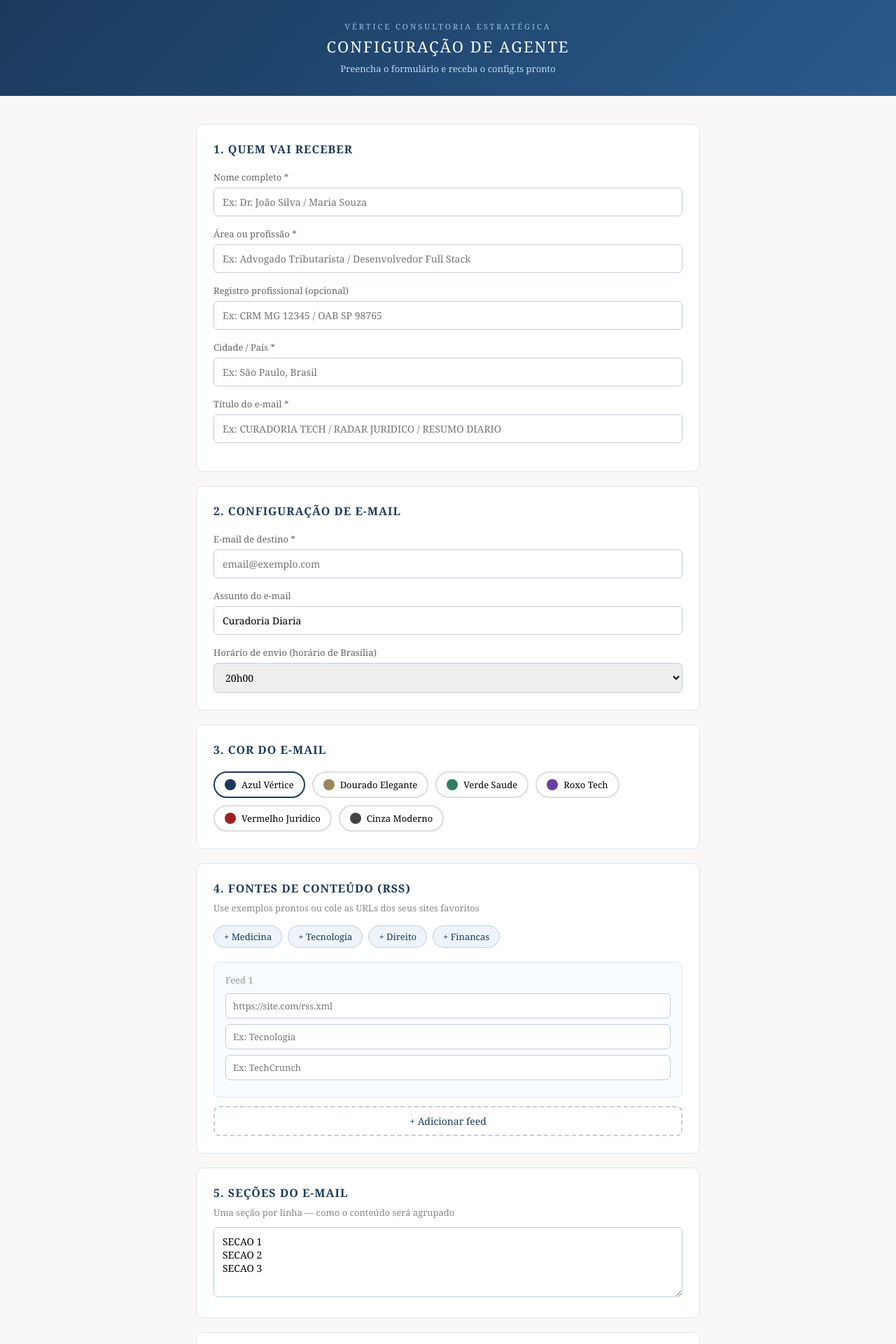
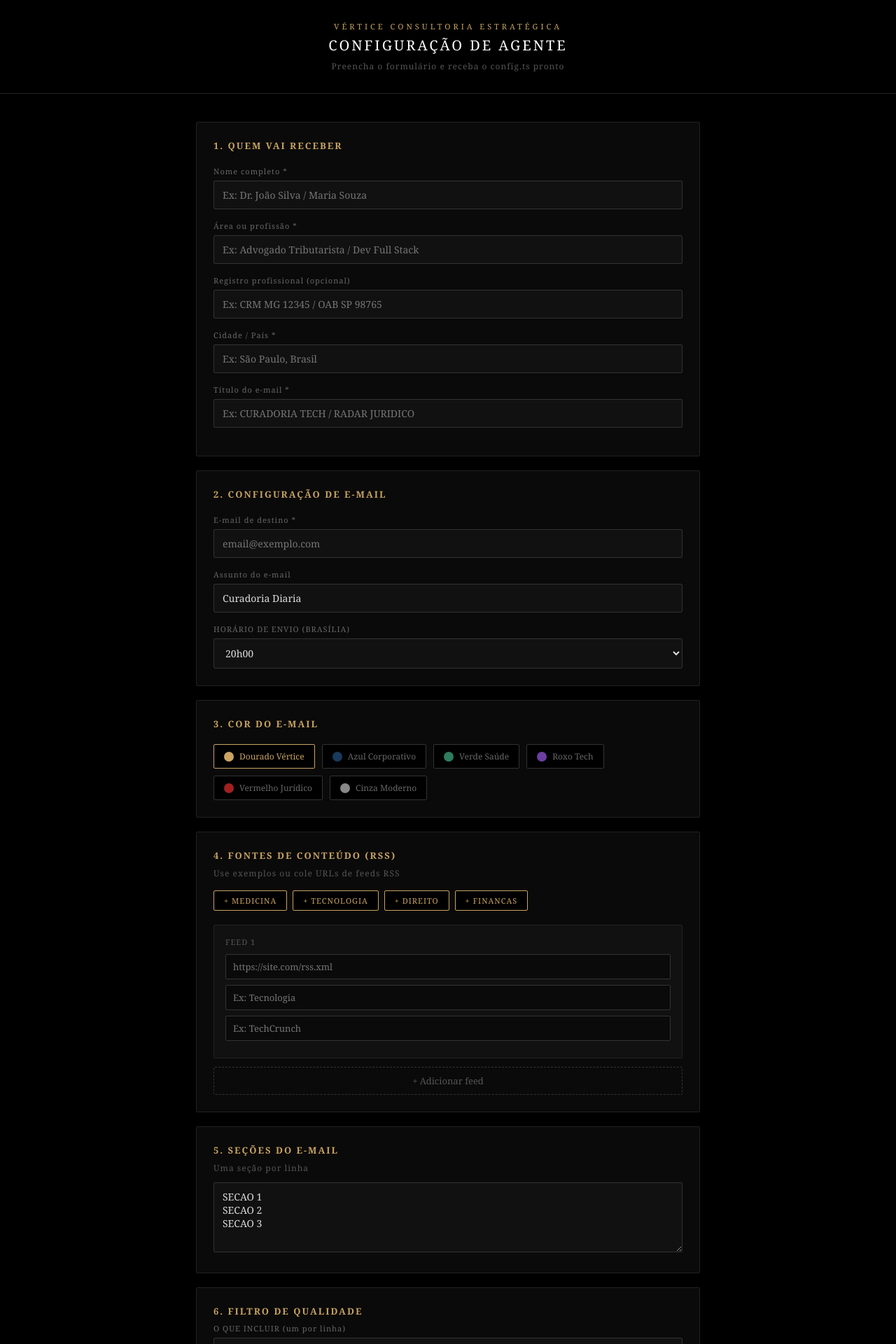
Before and after one commit to lcunhapereira-droid/disparo-de-email, a Next.js app: page /setup in a window 1280 px wide. Shown: the top 1920 px of the page at 70% size. Built offline with nearby package versions, Linux system fonts and the light colour scheme.

Commit message:
feat: aplica identidade Vertice preta e dourada no chat e setup

```diff
--- a/app/setup/page.tsx
+++ b/app/setup/page.tsx
@@ -2,12 +2,12 @@
 import { useState } from "react";
 
 const CORES_PRESET = [
-  { nome: "Azul Vértice", primaria: "#1a3a5c", secundaria: "#2a5a8c" },
-  { nome: "Dourado Elegante", primaria: "#9B8559", secundaria: "#b8a07a" },
-  { nome: "Verde Saude", primaria: "#2e7d5e", secundaria: "#4aa07d" },
+  { nome: "Dourado Vértice", primaria: "#C9A462", secundaria: "#b8945a" },
+  { nome: "Azul Corporativo", primaria: "#1a3a5c", secundaria: "#2a5a8c" },
+  { nome: "Verde Saúde", primaria: "#2e7d5e", secundaria: "#4aa07d" },
   { nome: "Roxo Tech", primaria: "#6b3fa0", secundaria: "#8f5cc7" },
-  { nome: "Vermelho Juridico", primaria: "#a02020", secundaria: "#c74040" },
-  { nome: "Cinza Moderno", primaria: "#444444", secundaria: "#666666" },
+  { nome: "Vermelho Jurídico", primaria: "#a02020", secundaria: "#c74040" },
+  { nome: "Cinza Moderno", primaria: "#888888", secundaria: "#aaaaaa" },
 ];
 
 const FEEDS_EXEMPLO = {
@@ -79,9 +79,7 @@ export default function SetupPage() {
     const secoesStr = form.secoes.split("\n").filter(Boolean).map(s => `    "${s.trim()}",`).join("\n");
     const incluirStr = form.incluir.split("\n").filter(Boolean).map(s => `      "${s.trim()}",`).join("\n");
     const excluirStr = form.excluir.split("\n").filter(Boolean).map(s => `      "${s.trim()}",`).join("\n");
-
     const config = `export const CONFIG = {\n\n  identidade: {\n    nomeDestinatario: "${form.nomeDestinatario}",\n    descricaoProfissional: "${form.descricaoProfissional}",\n    identificacao: "${form.identificacao}",\n    localidade: "${form.localidade}",\n    tituloEmail: "${form.tituloEmail || "CURADORIA DIARIA"}",\n  },\n\n  email: {\n    destinatario: "${form.emailDestinatario}",\n    assunto: "${form.assunto}",\n    remetente: "Curadoria IA <onboarding@resend.dev>",\n  },\n\n  cronSchedule: "${cron}",\n\n  visual: {\n    corPrimaria: "${cor.primaria}",\n    corSecundaria: "${cor.secundaria}",\n    corFundo: "#F9F8F7",\n    corBannerTexto: "#F0F0F0",\n    corDataFundo: "#E8EEF0",\n    corDataTexto: "#336655",\n    corRodape: "#1a1a1a",\n  },\n\n  feeds: [\n${feedsStr}\n  ],\n\n  secoes: [\n${secoesStr}\n  ],\n\n  filtro: {\n    incluir: [\n${incluirStr}\n    ],\n    excluir: [\n${excluirStr}\n    ],\n  },\n\n  idiomaSaida: "${form.idioma}",\n\n};`;
-
     setGerado(config);
     setCopiado(false);
   }
@@ -92,47 +90,54 @@ export default function SetupPage() {
     setTimeout(() => setCopiado(false), 3000);
   }
 
-  const cor = "#1a3a5c";
+  const ouro = "#C9A462";
 
   return (
-    <main style={{ background: "#F9F8F7", minHeight: "100vh", fontFamily: "Georgia,serif" }}>
-      <div style={{ background: "linear-gradient(135deg,#1a3a5c,#2a5a8c)", padding: "30px 40px", textAlign: "center" }}>
-        <p style={{ color: "#a0c0e0", margin: "0 0 6px", fontSize: 11, letterSpacing: 3 }}>VÉRTICE CONSULTORIA ESTRATÉGICA</p>
-        <h1 style={{ color: "#fff", margin: 0, fontSize: 22, letterSpacing: 2, fontWeight: "normal" }}>CONFIGURAÇÃO DE AGENTE</h1>
-        <p style={{ color: "#c0d8f0", margin: "8px 0 0", fontSize: 13 }}>Preencha o formulário e receba o config.ts pronto</p>
+    <main style={{ background: "#000", minHeight: "100vh", fontFamily: "Georgia,serif" }}>
+      <div style={{ background: "#000", borderBottom: "1px solid #222", padding: "30px 40px", textAlign: "center" }}>
+        <a href="/" style={{ textDecoration: "none" }}>
+          <div style={{ color: ouro, margin: "0 0 6px", fontSize: 11, letterSpacing: 4 }}>VÉRTICE CONSULTORIA ESTRATÉGICA</div>
+        </a>
+        <h1 style={{ color: "#fff", margin: 0, fontSize: 20, letterSpacing: 3, fontWeight: "normal" }}>CONFIGURAÇÃO DE AGENTE</h1>
+        <p style={{ color: "#555", margin: "8px 0 0", fontSize: 12, letterSpacing: 1 }}>Preencha o formulário e receba o config.ts pronto</p>
       </div>
 
       <div style={{ maxWidth: 720, margin: "0 auto", padding: "40px 20px" }}>
 
-        <div style={{ background: "#fff", border: "1px solid #dce8f0", borderRadius: 10, padding: 24, marginBottom: 20 }}>
-          <h2 style={{ color: cor, fontSize: 16, margin: "0 0 20px", letterSpacing: 1 }}>1. QUEM VAI RECEBER</h2>
-          {([
+        {[
+          { titulo: "1. QUEM VAI RECEBER", campos: [
             ["nomeDestinatario", "Nome completo *", "Ex: Dr. João Silva / Maria Souza"],
-            ["descricaoProfissional", "Área ou profissão *", "Ex: Advogado Tributarista / Desenvolvedor Full Stack"],
+            ["descricaoProfissional", "Área ou profissão *", "Ex: Advogado Tributarista / Dev Full Stack"],
             ["identificacao", "Registro profissional (opcional)", "Ex: CRM MG 12345 / OAB SP 98765"],
             ["localidade", "Cidade / País *", "Ex: São Paulo, Brasil"],
-            ["tituloEmail", "Título do e-mail *", "Ex: CURADORIA TECH / RADAR JURIDICO / RESUMO DIARIO"],
-          ] as [string, string, string][]).map(([k, lbl, ph]) => (
+            ["tituloEmail", "Título do e-mail *", "Ex: CURADORIA TECH / RADAR JURIDICO"],
+          ]},
+        ].map(({ titulo, campos }) => (
+          <div key={titulo} style={{ background: "#0a0a0a", border: "1px solid #222", borderRadius: 2, padding: 24, marginBottom: 20 }}>
+            <h2 style={{ color: ouro, fontSize: 13, margin: "0 0 20px", letterSpacing: 2 }}>{titulo}</h2>
+            {(campos as [string, string, string][]).map(([k, lbl, ph]) => (
+              <div key={k} style={{ marginBottom: 16 }}>
+                <label style={{ display: "block", fontSize: 11, color: "#666", marginBottom: 6, letterSpacing: 1 }}>{lbl}</label>
+                <input style={{ width: "100%", padding: "10px 12px", border: "1px solid #333", borderRadius: 2, fontSize: 14, fontFamily: "Georgia,serif", boxSizing: "border-box", background: "#111", color: "#ddd" }} placeholder={ph} value={(form as Record<string,string>)[k]} onChange={e => set(k, e.target.value)} />
+              </div>
+            ))}
+          </div>
+        ))}
+
+        <div style={{ background: "#0a0a0a", border: "1px solid #222", borderRadius: 2, padding: 24, marginBottom: 20 }}>
+          <h2 style={{ color: ouro, fontSize: 13, margin: "0 0 20px", letterSpacing: 2 }}>2. CONFIGURAÇÃO DE E-MAIL</h2>
+          {[
+            ["emailDestinatario", "E-mail de destino *", "email@exemplo.com"],
+            ["assunto", "Assunto do e-mail", "Curadoria Diaria"],
+          ].map(([k, lbl, ph]) => (
             <div key={k} style={{ marginBottom: 16 }}>
-              <label style={{ display: "block", fontSize: 13, color: "#666", marginBottom: 6 }}>{lbl}</label>
-              <input style={{ width: "100%", padding: "10px 12px", border: "1px solid #c0d0e0", borderRadius: 6, fontSize: 14, fontFamily: "Georgia,serif", boxSizing: "border-box" }} placeholder={ph} value={(form as Record<string,string>)[k]} onChange={e => set(k, e.target.value)} />
+              <label style={{ display: "block", fontSize: 11, color: "#666", marginBottom: 6, letterSpacing: 1 }}>{lbl}</label>
+              <input style={{ width: "100%", padding: "10px 12px", border: "1px solid #333", borderRadius: 2, fontSize: 14, fontFamily: "Georgia,serif", boxSizing: "border-box", background: "#111", color: "#ddd" }} placeholder={ph} value={(form as Record<string,string>)[k]} onChange={e => set(k, e.target.value)} />
             </div>
           ))}
-        </div>
-
-        <div style={{ background: "#fff", border: "1px solid #dce8f0", borderRadius: 10, padding: 24, marginBottom: 20 }}>
-          <h2 style={{ color: cor, fontSize: 16, margin: "0 0 20px", letterSpacing: 1 }}>2. CONFIGURAÇÃO DE E-MAIL</h2>
-          <div style={{ marginBottom: 16 }}>
-            <label style={{ display: "block", fontSize: 13, color: "#666", marginBottom: 6 }}>E-mail de destino *</label>
-            <input style={{ width: "100%", padding: "10px 12px", border: "1px solid #c0d0e0", borderRadius: 6, fontSize: 14, fontFamily: "Georgia,serif", boxSizing: "border-box" }} placeholder="email@exemplo.com" value={form.emailDestinatario} onChange={e => set("emailDestinatario", e.target.value)} />
-          </div>
-          <div style={{ marginBottom: 16 }}>
-            <label style={{ display: "block", fontSize: 13, color: "#666", marginBottom: 6 }}>Assunto do e-mail</label>
-            <input style={{ width: "100%", padding: "10px 12px", border: "1px solid #c0d0e0", borderRadius: 6, fontSize: 14, fontFamily: "Georgia,serif", boxSizing: "border-box" }} value={form.assunto} onChange={e => set("assunto", e.target.value)} />
-          </div>
           <div>
-            <label style={{ display: "block", fontSize: 13, color: "#666", marginBottom: 6 }}>Horário de envio (horário de Brasília)</label>
-            <select style={{ width: "100%", padding: "10px 12px", border: "1px solid #c0d0e0", borderRadius: 6, fontSize: 14, fontFamily: "Georgia,serif" }} value={form.horario} onChange={e => set("horario", e.target.value)}>
+            <label style={{ display: "block", fontSize: 11, color: "#666", marginBottom: 6, letterSpacing: 1 }}>HORÁRIO DE ENVIO (BRASÍLIA)</label>
+            <select style={{ width: "100%", padding: "10px 12px", border: "1px solid #333", borderRadius: 2, fontSize: 14, fontFamily: "Georgia,serif", background: "#111", color: "#ddd" }} value={form.horario} onChange={e => set("horario", e.target.value)}>
               {Array.from({ length: 24 }, (_, i) => (
                 <option key={i} value={i}>{String(i).padStart(2, "0")}h00</option>
               ))}
@@ -140,63 +145,63 @@ export default function SetupPage() {
           </div>
         </div>
 
-        <div style={{ background: "#fff", border: "1px solid #dce8f0", borderRadius: 10, padding: 24, marginBottom: 20 }}>
-          <h2 style={{ color: cor, fontSize: 16, margin: "0 0 20px", letterSpacing: 1 }}>3. COR DO E-MAIL</h2>
+        <div style={{ background: "#0a0a0a", border: "1px solid #222", borderRadius: 2, padding: 24, marginBottom: 20 }}>
+          <h2 style={{ color: ouro, fontSize: 13, margin: "0 0 20px", letterSpacing: 2 }}>3. COR DO E-MAIL</h2>
           <div style={{ display: "flex", flexWrap: "wrap", gap: 10 }}>
             {CORES_PRESET.map((c, i) => (
-              <button key={i} onClick={() => set("corPreset", String(i))} style={{ display: "flex", alignItems: "center", gap: 8, padding: "8px 14px", border: form.corPreset === i ? `2px solid ${cor}` : "2px solid #ddd", borderRadius: 20, background: "#fff", cursor: "pointer", fontSize: 13, fontFamily: "Georgia,serif" }}>
-                <span style={{ width: 16, height: 16, borderRadius: "50%", background: c.primaria, display: "inline-block" }} />
+              <button key={i} onClick={() => set("corPreset", String(i))} style={{ display: "flex", alignItems: "center", gap: 8, padding: "8px 14px", border: form.corPreset === i ? `1px solid ${ouro}` : "1px solid #333", borderRadius: 2, background: "#000", cursor: "pointer", fontSize: 12, fontFamily: "Georgia,serif", color: form.corPreset === i ? ouro : "#666" }}>
+                <span style={{ width: 14, height: 14, borderRadius: "50%", background: c.primaria, display: "inline-block", flexShrink: 0 }} />
                 {c.nome}
               </button>
             ))}
           </div>
         </div>
 
-        <div style={{ background: "#fff", border: "1px solid #dce8f0", borderRadius: 10, padding: 24, marginBottom: 20 }}>
-          <h2 style={{ color: cor, fontSize: 16, margin: "0 0 8px", letterSpacing: 1 }}>4. FONTES DE CONTEÚDO (RSS)</h2>
-          <p style={{ fontSize: 13, color: "#888", margin: "0 0 16px" }}>Use exemplos prontos ou cole as URLs dos seus sites favoritos</p>
+        <div style={{ background: "#0a0a0a", border: "1px solid #222", borderRadius: 2, padding: 24, marginBottom: 20 }}>
+          <h2 style={{ color: ouro, fontSize: 13, margin: "0 0 8px", letterSpacing: 2 }}>4. FONTES DE CONTEÚDO (RSS)</h2>
+          <p style={{ fontSize: 12, color: "#555", margin: "0 0 16px", letterSpacing: 1 }}>Use exemplos ou cole URLs de feeds RSS</p>
           <div style={{ display: "flex", gap: 8, flexWrap: "wrap", marginBottom: 20 }}>
             {(Object.keys(FEEDS_EXEMPLO) as Array<keyof typeof FEEDS_EXEMPLO>).map(area => (
-              <button key={area} onClick={() => usarExemplo(area)} style={{ padding: "6px 14px", background: "#eef4fa", border: "1px solid #c0d0e0", borderRadius: 20, cursor: "pointer", fontSize: 13, fontFamily: "Georgia,serif", color: cor }}>
-                + {area.charAt(0).toUpperCase() + area.slice(1)}
+              <button key={area} onClick={() => usarExemplo(area)} style={{ padding: "6px 14px", background: "#000", border: `1px solid ${ouro}`, borderRadius: 2, cursor: "pointer", fontSize: 11, fontFamily: "Georgia,serif", color: ouro, letterSpacing: 1 }}>
+                + {area.toUpperCase()}
               </button>
             ))}
           </div>
           {feeds.map((feed, i) => (
-            <div key={i} style={{ background: "#f8fbff", border: "1px solid #dce8f0", borderRadius: 8, padding: 16, marginBottom: 12 }}>
+            <div key={i} style={{ background: "#111", border: "1px solid #222", borderRadius: 2, padding: 16, marginBottom: 12 }}>
               <div style={{ display: "flex", justifyContent: "space-between", alignItems: "center", marginBottom: 10 }}>
-                <span style={{ fontSize: 13, color: "#999" }}>Feed {i + 1}</span>
-                {feeds.length > 1 && <button onClick={() => removeFeed(i)} style={{ background: "none", border: "none", color: "#c00", cursor: "pointer", fontSize: 13 }}>remover</button>}
+                <span style={{ fontSize: 11, color: "#555", letterSpacing: 1 }}>FEED {i + 1}</span>
+                {feeds.length > 1 && <button onClick={() => removeFeed(i)} style={{ background: "none", border: "none", color: "#c00", cursor: "pointer", fontSize: 12 }}>remover</button>}
               </div>
               {(["url", "categoria", "fonte"] as const).map(k => (
-                <input key={k} style={{ width: "100%", padding: "8px 10px", border: "1px solid #c0d0e0", borderRadius: 6, fontSize: 13, fontFamily: "Georgia,serif", marginBottom: 8, boxSizing: "border-box" }} placeholder={k === "url" ? "https://site.com/rss.xml" : k === "categoria" ? "Ex: Tecnologia" : "Ex: TechCrunch"} value={feed[k]} onChange={e => updateFeed(i, k, e.target.value)} />
+                <input key={k} style={{ width: "100%", padding: "8px 10px", border: "1px solid #333", borderRadius: 2, fontSize: 13, fontFamily: "Georgia,serif", marginBottom: 8, boxSizing: "border-box", background: "#0a0a0a", color: "#ddd" }} placeholder={k === "url" ? "https://site.com/rss.xml" : k === "categoria" ? "Ex: Tecnologia" : "Ex: TechCrunch"} value={feed[k]} onChange={e => updateFeed(i, k, e.target.value)} />
               ))}
             </div>
           ))}
-          <button onClick={addFeed} style={{ width: "100%", padding: "10px", border: `2px dashed #c0d0e0`, borderRadius: 8, background: "none", cursor: "pointer", color: cor, fontSize: 14, fontFamily: "Georgia,serif" }}>+ Adicionar feed</button>
+          <button onClick={addFeed} style={{ width: "100%", padding: "10px", border: "1px dashed #333", borderRadius: 2, background: "none", cursor: "pointer", color: "#555", fontSize: 13, fontFamily: "Georgia,serif" }}>+ Adicionar feed</button>
         </div>
 
-        <div style={{ background: "#fff", border: "1px solid #dce8f0", borderRadius: 10, padding: 24, marginBottom: 20 }}>
-          <h2 style={{ color: cor, fontSize: 16, margin: "0 0 8px", letterSpacing: 1 }}>5. SEÇÕES DO E-MAIL</h2>
-          <p style={{ fontSize: 13, color: "#888", margin: "0 0 12px" }}>Uma seção por linha — como o conteúdo será agrupado</p>
-          <textarea style={{ width: "100%", padding: "10px 12px", border: "1px solid #c0d0e0", borderRadius: 6, fontSize: 14, fontFamily: "Georgia,serif", boxSizing: "border-box", minHeight: 100 }} value={form.secoes} onChange={e => set("secoes", e.target.value)} />
+        <div style={{ background: "#0a0a0a", border: "1px solid #222", borderRadius: 2, padding: 24, marginBottom: 20 }}>
+          <h2 style={{ color: ouro, fontSize: 13, margin: "0 0 8px", letterSpacing: 2 }}>5. SEÇÕES DO E-MAIL</h2>
+          <p style={{ fontSize: 12, color: "#555", margin: "0 0 12px", letterSpacing: 1 }}>Uma seção por linha</p>
+          <textarea style={{ width: "100%", padding: "10px 12px", border: "1px solid #333", borderRadius: 2, fontSize: 14, fontFamily: "Georgia,serif", boxSizing: "border-box", minHeight: 100, background: "#111", color: "#ddd" }} value={form.secoes} onChange={e => set("secoes", e.target.value)} />
         </div>
 
-        <div style={{ background: "#fff", border: "1px solid #dce8f0", borderRadius: 10, padding: 24, marginBottom: 20 }}>
-          <h2 style={{ color: cor, fontSize: 16, margin: "0 0 8px", letterSpacing: 1 }}>6. FILTRO DE QUALIDADE</h2>
+        <div style={{ background: "#0a0a0a", border: "1px solid #222", borderRadius: 2, padding: 24, marginBottom: 20 }}>
+          <h2 style={{ color: ouro, fontSize: 13, margin: "0 0 8px", letterSpacing: 2 }}>6. FILTRO DE QUALIDADE</h2>
           <div style={{ marginBottom: 16 }}>
-            <label style={{ display: "block", fontSize: 13, color: "#666", marginBottom: 6 }}>O que incluir (um por linha)</label>
-            <textarea style={{ width: "100%", padding: "10px 12px", border: "1px solid #c0d0e0", borderRadius: 6, fontSize: 14, fontFamily: "Georgia,serif", boxSizing: "border-box", minHeight: 80 }} value={form.incluir} onChange={e => set("incluir", e.target.value)} />
+            <label style={{ display: "block", fontSize: 11, color: "#666", marginBottom: 6, letterSpacing: 1 }}>O QUE INCLUIR (um por linha)</label>
+            <textarea style={{ width: "100%", padding: "10px 12px", border: "1px solid #333", borderRadius: 2, fontSize: 14, fontFamily: "Georgia,serif", boxSizing: "border-box", minHeight: 80, background: "#111", color: "#ddd" }} value={form.incluir} onChange={e => set("incluir", e.target.value)} />
           </div>
           <div>
-            <label style={{ display: "block", fontSize: 13, color: "#666", marginBottom: 6 }}>O que excluir (um por linha)</label>
-            <textarea style={{ width: "100%", padding: "10px 12px", border: "1px solid #c0d0e0", borderRadius: 6, fontSize: 14, fontFamily: "Georgia,serif", boxSizing: "border-box", minHeight: 80 }} value={form.excluir} onChange={e => set("excluir", e.target.value)} />
+            <label style={{ display: "block", fontSize: 11, color: "#666", marginBottom: 6, letterSpacing: 1 }}>O QUE EXCLUIR (um por linha)</label>
+            <textarea style={{ width: "100%", padding: "10px 12px", border: "1px solid #333", borderRadius: 2, fontSize: 14, fontFamily: "Georgia,serif", boxSizing: "border-box", minHeight: 80, background: "#111", color: "#ddd" }} value={form.excluir} onChange={e => set("excluir", e.target.value)} />
           </div>
         </div>
 
-        <div style={{ background: "#fff", border: "1px solid #dce8f0", borderRadius: 10, padding: 24, marginBottom: 28 }}>
-          <h2 style={{ color: cor, fontSize: 16, margin: "0 0 12px", letterSpacing: 1 }}>7. IDIOMA DE SAÍDA</h2>
-          <select style={{ width: "100%", padding: "10px 12px", border: "1px solid #c0d0e0", borderRadius: 6, fontSize: 14, fontFamily: "Georgia,serif" }} value={form.idioma} onChange={e => set("idioma", e.target.value)}>
+        <div style={{ background: "#0a0a0a", border: "1px solid #222", borderRadius: 2, padding: 24, marginBottom: 28 }}>
+          <h2 style={{ color: ouro, fontSize: 13, margin: "0 0 12px", letterSpacing: 2 }}>7. IDIOMA DE SAÍDA</h2>
+          <select style={{ width: "100%", padding: "10px 12px", border: "1px solid #333", borderRadius: 2, fontSize: 14, fontFamily: "Georgia,serif", background: "#111", color: "#ddd" }} value={form.idioma} onChange={e => set("idioma", e.target.value)}>
             <option value="portugues brasileiro">Português Brasileiro</option>
             <option value="ingles">Inglês</option>
             <option value="espanhol">Espanhol</option>
@@ -204,33 +209,29 @@ export default function SetupPage() {
           </select>
         </div>
 
-        <button onClick={gerar} style={{ width: "100%", padding: "16px", background: "linear-gradient(135deg,#1a3a5c,#2a5a8c)", color: "#fff", border: "none", borderRadius: 10, fontSize: 16, fontFamily: "Georgia,serif", cursor: "pointer", letterSpacing: 1, marginBottom: 32 }}>
+        <button onClick={gerar} style={{ width: "100%", padding: "16px", background: ouro, color: "#000", border: "none", borderRadius: 2, fontSize: 13, fontFamily: "Georgia,serif", cursor: "pointer", letterSpacing: 3, marginBottom: 32, fontWeight: "bold" }}>
           GERAR MEU CONFIG.TS
         </button>
 
         {gerado && (
-          <div style={{ background: "#fff", border: "1px solid #dce8f0", borderRadius: 10, padding: 24, marginBottom: 32 }}>
+          <div style={{ background: "#0a0a0a", border: "1px solid #222", borderRadius: 2, padding: 24, marginBottom: 32 }}>
             <div style={{ display: "flex", justifyContent: "space-between", alignItems: "center", marginBottom: 16 }}>
-              <h2 style={{ color: cor, fontSize: 16, margin: 0, letterSpacing: 1 }}>SEU CONFIG.TS PRONTO</h2>
-              <button onClick={copiar} style={{ padding: "8px 20px", background: copiado ? "#2e7d5e" : cor, color: "#fff", border: "none", borderRadius: 20, cursor: "pointer", fontSize: 13, fontFamily: "Georgia,serif" }}>
-                {copiado ? "✓ Copiado!" : "Copiar"}
+              <h2 style={{ color: ouro, fontSize: 13, margin: 0, letterSpacing: 2 }}>CONFIG.TS PRONTO</h2>
+              <button onClick={copiar} style={{ padding: "8px 20px", background: copiado ? "#2e7d5e" : ouro, color: "#000", border: "none", borderRadius: 2, cursor: "pointer", fontSize: 11, fontFamily: "Georgia,serif", letterSpacing: 2, fontWeight: "bold" }}>
+                {copiado ? "✓ COPIADO" : "COPIAR"}
               </button>
             </div>
-            <pre style={{ background: "#1a1a1a", color: "#e8e8e8", padding: 20, borderRadius: 8, fontSize: 12, overflow: "auto", lineHeight: 1.6, margin: 0 }}>{gerado}</pre>
+            <pre style={{ background: "#000", color: "#e8e8e8", padding: 20, borderRadius: 2, fontSize: 12, overflow: "auto", lineHeight: 1.6, margin: 0, border: "1px solid #222" }}>{gerado}</pre>
 
-            <div style={{ background: "#eef4fa", border: "1px solid #c0d0e0", borderRadius: 8, padding: 20, marginTop: 20 }}>
-              <h3 style={{ color: cor, fontSize: 14, margin: "0 0 12px", letterSpacing: 1 }}>PRÓXIMOS PASSOS</h3>
-              <ol style={{ margin: 0, paddingLeft: 20, fontSize: 13, color: "#555", lineHeight: 2 }}>
+            <div style={{ background: "#000", border: `1px solid ${ouro}`, borderRadius: 2, padding: 20, marginTop: 20 }}>
+              <h3 style={{ color: ouro, fontSize: 12, margin: "0 0 12px", letterSpacing: 2 }}>PRÓXIMOS PASSOS</h3>
+              <ol style={{ margin: 0, paddingLeft: 20, fontSize: 13, color: "#888", lineHeight: 2 }}>
                 <li>Copie o código acima</li>
-                <li>Abra o GitHub → repositório → arquivo <strong>config.ts</strong></li>
+                <li>Abra o GitHub → repositório → arquivo <strong style={{ color: ouro }}>config.ts</strong></li>
                 <li>Clique no lápis (editar) e cole o conteúdo</li>
-                <li>Clique em <strong>Commit changes</strong></li>
-                <li>No Vercel, configure as variáveis de ambiente:<br />
-                  <code style={{ background: "#fff", padding: "2px 6px", borderRadius: 4, fontSize: 12 }}>GEMINI_API_KEY</code> &nbsp;
-                  <code style={{ background: "#fff", padding: "2px 6px", borderRadius: 4, fontSize: 12 }}>RESEND_API_KEY</code> &nbsp;
-                  <code style={{ background: "#fff", padding: "2px 6px", borderRadius: 4, fontSize: 12 }}>CRON_SECRET</code>
-                </li>
-                <li>Acesse <strong>/api/cron/resumo?secret=SUA_SENHA</strong> para testar</li>
+                <li>Clique em <strong style={{ color: ouro }}>Commit changes</strong></li>
+                <li>No Vercel, configure: <code style={{ background: "#111", padding: "2px 6px", borderRadius: 2, fontSize: 11, color: ouro }}>GEMINI_API_KEY</code> <code style={{ background: "#111", padding: "2px 6px", borderRadius: 2, fontSize: 11, color: ouro }}>RESEND_API_KEY</code> <code style={{ background: "#111", padding: "2px 6px", borderRadius: 2, fontSize: 11, color: ouro }}>CRON_SECRET</code></li>
+                <li>Acesse <strong style={{ color: ouro }}>/api/cron/resumo?secret=SUA_SENHA</strong> para testar</li>
               </ol>
             </div>
           </div>
```
Also changed, not shown: app/chat/page.tsx (+27 -23 lines).
